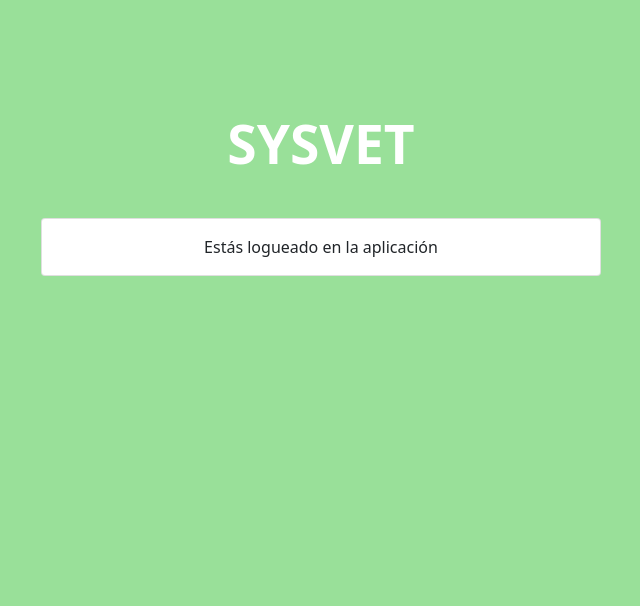
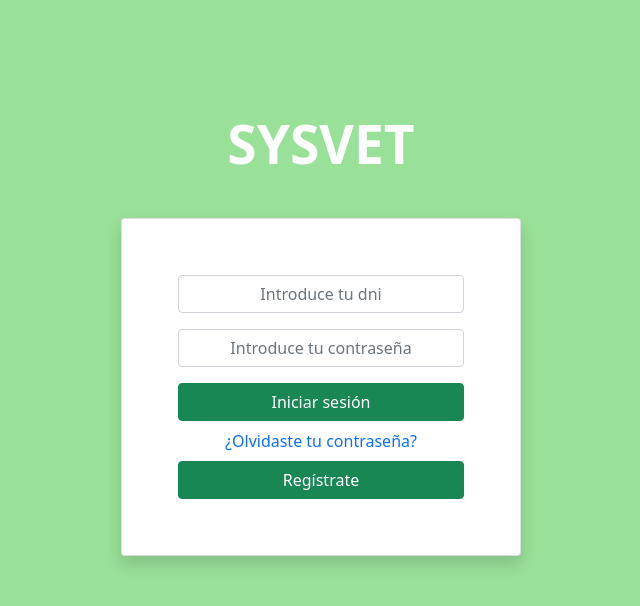
Before and after one commit to carlosmz96/sysvet, an Angular app in the folder client/: page / in a window 1280 px wide. Shown: the top 606 px of the page, without its empty margins (319-959 px from the left). Built offline with nearby package versions, Linux system fonts and the light colour scheme.

Commit message:
Inicio de sesión implementado
Se ha implementado la vista del inicio de sesión, además de crear un servicio que accede al api y así poder iniciar sesión desde el cliente.

```diff
--- a/client/src/app/app.component.css
+++ b/client/src/app/app.component.css
@@ -8,7 +8,17 @@
     margin-top: 10%;
 }
 
+/* CUERPO DEL LOGIN */
+
 .card {
-    width: 35em;
+    width: 25em;
     margin-top: 3%;
 }
+
+.formulario-login {
+    padding: 1.5em;
+}
+
+input {
+    text-align: center;
+}
--- a/client/src/app/app.component.html
+++ b/client/src/app/app.component.html
@@ -1,4 +1,5 @@
-<div class="container" *ngIf="!identity">
+<div class="container">
+    <div *ngIf="!identity">
         <div class="row" style="text-align: center;">
             <div>
                 <h1 class="title">{{title}}</h1>
@@ -6,10 +7,33 @@
 
             <div class="clearfix"></div>
 
-        <div class="card mx-auto">
+            <div class="card mx-auto shadow p-3 mb-5 bg-white rounded">
                 <div class="card-body">
-                Estás logueado en la aplicación
+                    <form #loginForm="ngForm" (ngSubmit)="onSubmit()" class="formulario-login" ngNativeValidate>
+                        <div *ngIf="mensajeError">
+                            <div class="alert alert-danger" role="alert">
+                                {{ mensajeError }}
+                            </div>
+                        </div>
+                        <p>
+                            <input type="text" #dni="ngModel" name="dni" [(ngModel)]="usuario.dni" class="form-control"
+                                placeholder="Introduce tu dni" required>
+                        </p>
+                        <p>
+                            <input type="password" #password="ngModel" name="password" [(ngModel)]="usuario.pass"
+                                class="form-control" placeholder="Introduce tu contraseña" required>
+                        </p>
+                        <div class="d-grid gap-2">
+                            <button type="submit" class="btn btn-success">Iniciar sesión</button>
+                            <a href="#">¿Olvidaste tu contraseña?</a>
+                            <button class="btn btn-success" type="button">Regístrate</button>
+                        </div>
+                    </form>
                 </div>
             </div>
         </div>
     </div>
+    <div *ngIf="identity">
+        Te has logueado correctamente.
+    </div>
+</div>
--- a/client/src/app/app.component.ts
+++ b/client/src/app/app.component.ts
@@ -1,19 +1,72 @@
-import { Component } from '@angular/core';
+import { Component, OnInit } from '@angular/core';
 import { Usuario } from './models/Usuario';
+import { UsuarioService } from './usuario.service';
 
 @Component({
   selector: 'app-root',
   templateUrl: './app.component.html',
-  styleUrls: ['./app.component.css']
+  styleUrls: ['./app.component.css'],
+  providers: [UsuarioService]
 })
-export class AppComponent {
+export class AppComponent implements OnInit {
   public title = 'SYSVET';
   public usuario: Usuario;
-  public identity = false;
-  public token = null;
+  public identity: any = false;
+  public token: any = null;
+  public mensajeError: string = "";
 
-  constructor() {
-    this.usuario = new Usuario('','','','','','','','','');
+  constructor(
+    private usuarioService: UsuarioService
+  ) {
+    this.usuario = new Usuario('', '', '', '', '', '', '', '', '');
+  }
+
+  /**
+   * Método que se ejecuta al iniciar el componente
+   */
+  ngOnInit(): void {
+    this.identity = this.usuarioService.getIdentity();
+    this.token = this.usuarioService.getToken();
+
+    console.log(this.identity);
+    console.log(this.token);
+  }
+
+  /**
+   * Método encargado de iniciar sesión en la aplicación
+   */
+  public onSubmit(): void {
+    // Conseguir los datos del usuario identificado
+    this.usuarioService.iniciarSesion(this.usuario).subscribe(
+      response => {
+        this.identity = response.user;
+        if (!this.identity.dni) {
+          this.mensajeError = "El usuario no está correctamente identificado";
+        } else {
+          // Crear elemento en localStorage para tener al usuario logueado
+          localStorage.setItem('identity', JSON.stringify(this.identity));
+
+          // Conseguir el token para enviarselo a cada petición http
+          this.usuarioService.iniciarSesion(this.usuario, true).subscribe(
+            response => {
+              this.token = response.token;
+              if (this.token.length <= 0) {
+                this.mensajeError = "El token no se ha generado";
+              } else {
+                // Crear elemento en localStorage para tener el token disponible
+                localStorage.setItem('token', this.token);
+              }
+            },
+            error => {
+              this.mensajeError = error.error.message;
+            }
+          );
+        }
+      },
+      error => {
+        this.mensajeError = error.error.message;
+      }
+    );
   }
 
 }
--- a/client/src/app/app.module.ts
+++ b/client/src/app/app.module.ts
@@ -1,5 +1,7 @@
 import { NgModule } from '@angular/core';
 import { BrowserModule } from '@angular/platform-browser';
+import { FormsModule } from '@angular/forms';
+import { HttpClientModule } from '@angular/common/http';
 
 import { AppRoutingModule } from './app-routing.module';
 import { AppComponent } from './app.component';
@@ -10,7 +12,9 @@ import { AppComponent } from './app.component';
   ],
   imports: [
     BrowserModule,
-    AppRoutingModule
+    AppRoutingModule,
+    FormsModule,
+    HttpClientModule
   ],
   providers: [],
   bootstrap: [AppComponent]
--- /dev/null
+++ b/client/src/app/usuario.service.ts
@@ -0,0 +1,64 @@
+import { Injectable } from '@angular/core';
+import { HttpClient, HttpResponse, HttpHeaders } from '@angular/common/http';
+import { Usuario } from './models/Usuario';
+import { map } from 'rxjs/operators';
+import { Observable } from 'rxjs';
+
+@Injectable({
+  providedIn: 'root'
+})
+export class UsuarioService {
+
+  public url: string;
+  public identity: any;
+  public token: any;
+
+  constructor(
+    private httpClient: HttpClient
+  ) {
+    this.url = "http://localhost:3000/api/";
+  }
+
+  /**
+   * Método encargado de llamar al api para iniciar sesión
+   * @param user_to_login Usuario a loguearse
+   * @param gethash Token generado
+   */
+  public iniciarSesion(user_to_login: any, gethash: any = null):Observable<any> {
+    if(gethash != null) {
+      user_to_login.gethash = gethash;
+    }
+
+    const json = JSON.stringify(user_to_login);
+    const params = json;
+
+    const headers = new HttpHeaders().set('Content-Type','application/json');
+
+    return this.httpClient.post(this.url + 'login', params, {headers: headers}).pipe(map(res => res));
+  }
+
+  public getIdentity() {
+    const identity = JSON.parse(localStorage.getItem('identity')!);
+
+    if(identity != "undefined"){
+      this.identity = identity;
+    }else{
+      this.identity = null;
+    }
+
+    return this.identity;
+  }
+
+  public getToken() {
+    const token = JSON.parse(localStorage.getItem('token')!);
+
+    if(token != "undefined"){
+      this.token = token;
+    }else{
+      this.token = null;
+    }
+
+    return this.token;
+  }
+
+}
--- a/client/src/styles.css
+++ b/client/src/styles.css
@@ -2,3 +2,7 @@
 body {
     background: rgb(153, 224, 153);
 }
+
+a {
+    text-decoration: none;
+}
```
Also changed, not shown: 1 other file (tests, documents, lock files or other folders). Lines whose indentation alone changed are shown as unchanged.
